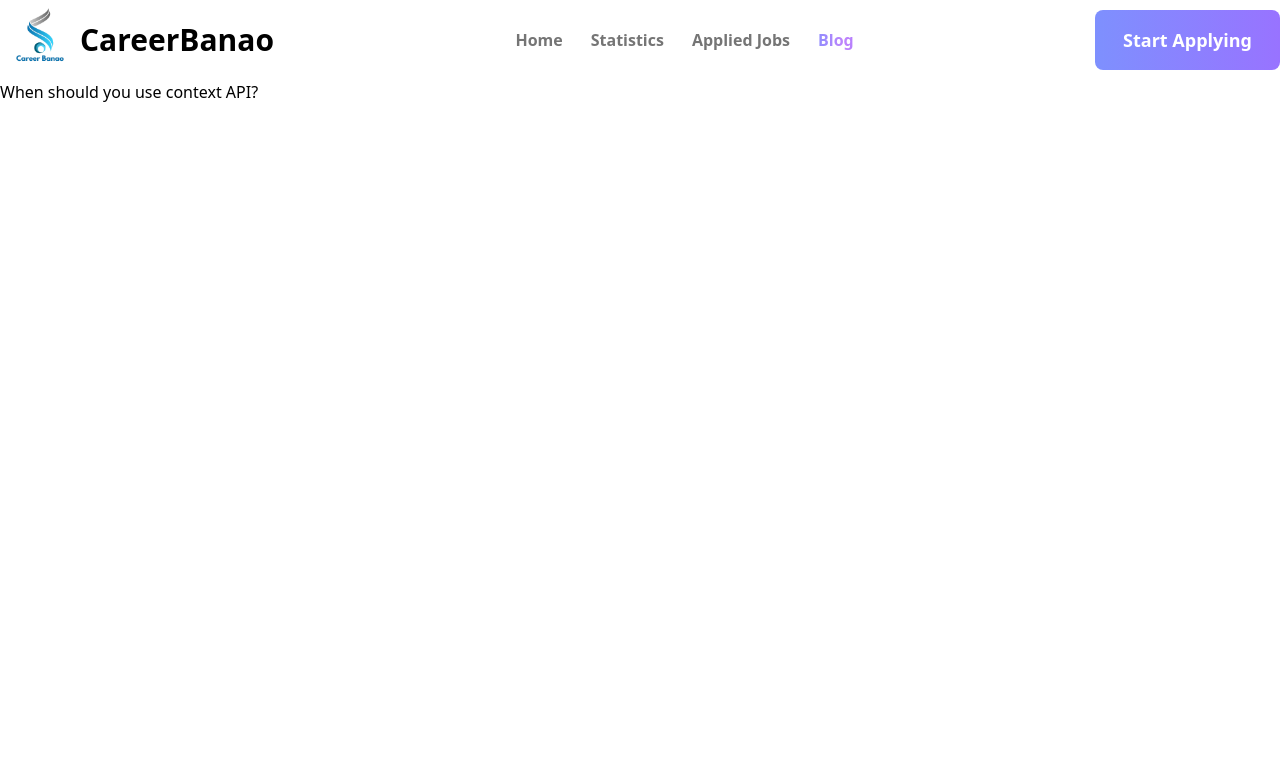
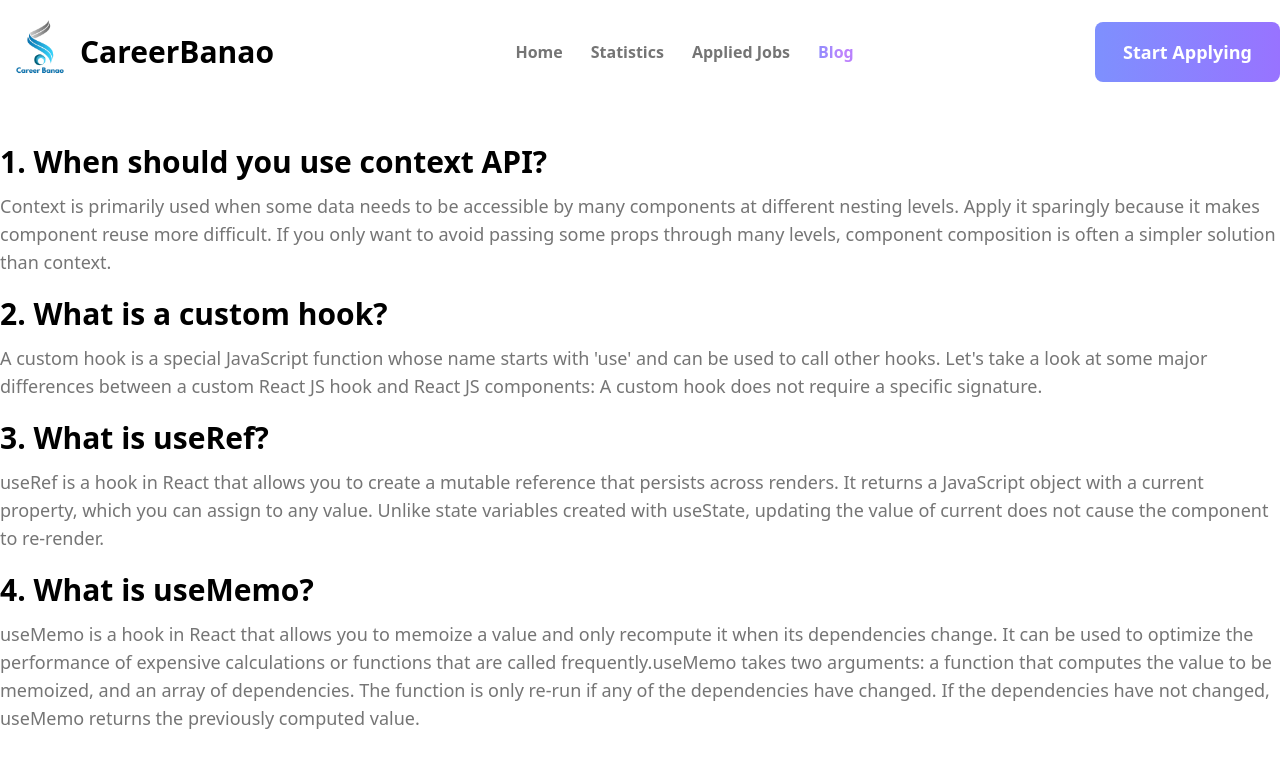
Before and after one commit to shanin18/career-hub, a React (Vite) app: page /blog in a window 1280 px wide. Shown: the top 768 px of the page. Built offline with nearby package versions, Linux system fonts and the light colour scheme.

Commit message:
added blog component including four questions and thier answers

```diff
--- a/src/components/Blog.jsx
+++ b/src/components/Blog.jsx
@@ -1,12 +1,54 @@
-import React from 'react';
+import React from "react";
 
 const Blog = () => {
-    return (
-        <div>
-            <h1>When should you use context API?</h1>
-            <p></p>
-        </div>
-    );
+  return (
+    <div className="mt-10">
+      <div className="mt-5">
+        <h1 className="text-3xl font-bold">
+          1. When should you use context API?
+        </h1>
+        <p className="text-lg text-[#757575] mt-3">
+          Context is primarily used when some data needs to be accessible by
+          many components at different nesting levels. Apply it sparingly
+          because it makes component reuse more difficult. If you only want to
+          avoid passing some props through many levels, component composition is
+          often a simpler solution than context.
+        </p>
+      </div>
+      <div className="mt-5">
+        <h1 className="text-3xl font-bold">2. What is a custom hook?</h1>
+        <p className="text-lg text-[#757575] mt-3">
+          A custom hook is a special JavaScript function whose name starts with
+          'use' and can be used to call other hooks. Let's take a look at some
+          major differences between a custom React JS hook and React JS
+          components: A custom hook does not require a specific signature.
+        </p>
+      </div>
+      <div className="mt-5">
+        <h1 className="text-3xl font-bold">3. What is useRef?</h1>
+        <p className="text-lg text-[#757575] mt-3">
+          useRef is a hook in React that allows you to create a mutable
+          reference that persists across renders. It returns a JavaScript object
+          with a current property, which you can assign to any value. Unlike
+          state variables created with useState, updating the value of current
+          does not cause the component to re-render.
+        </p>
+      </div>
+      <div className="mt-5">
+        <h1 className="text-3xl font-bold">4. What is useMemo?</h1>
+        <p className="text-lg text-[#757575] mt-3">
+          useMemo is a hook in React that allows you to memoize a value and only
+          recompute it when its dependencies change. It can be used to optimize
+          the performance of expensive calculations or functions that are called
+          frequently.useMemo takes two arguments: a function that computes the
+          value to be memoized, and an array of dependencies. The function is
+          only re-run if any of the dependencies have changed. If the
+          dependencies have not changed, useMemo returns the previously computed
+          value.
+        </p>
+      </div>
+    </div>
+  );
 };
 
 export default Blog;
--- a/src/components/Header.jsx
+++ b/src/components/Header.jsx
@@ -5,7 +5,7 @@ import { Link, NavLink } from "react-router-dom";
 const Header = () => {
   return (
     <nav>
-      <div className="container mx-auto flex items-center justify-between">
+      <div className="container mx-auto flex items-center justify-between py-3">
         <Link to="/">
           <div className="flex items-center">
             <img src={logo} alt="logo" className="w-20" />
```
